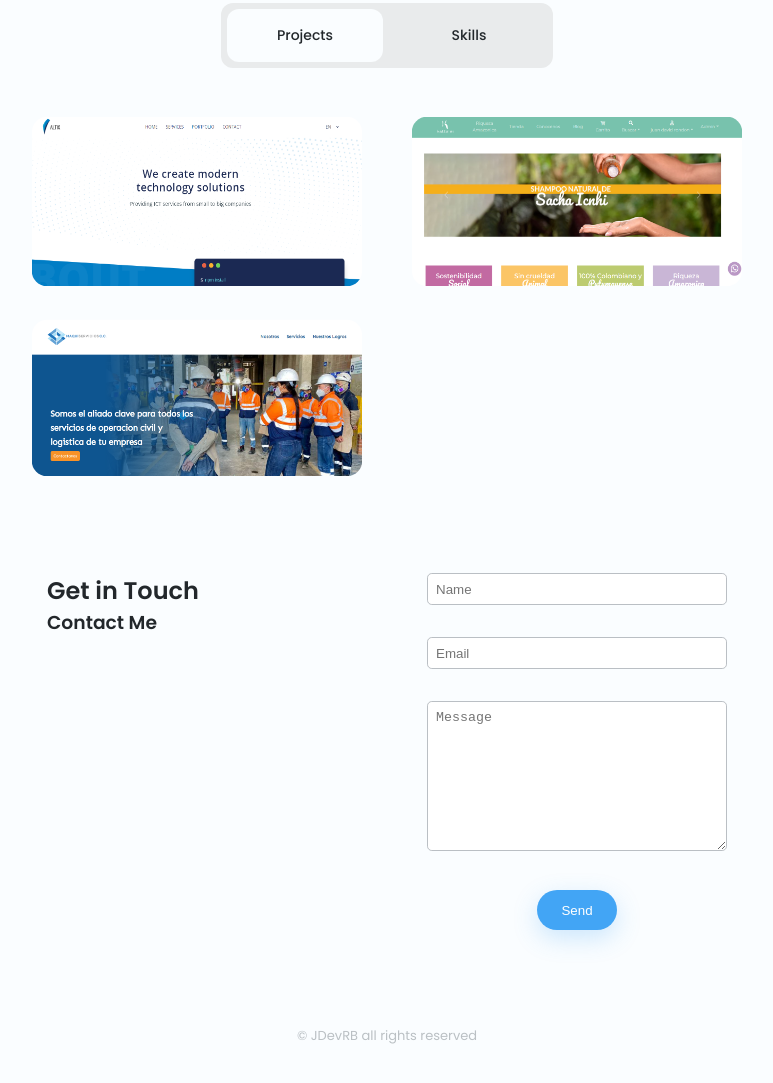
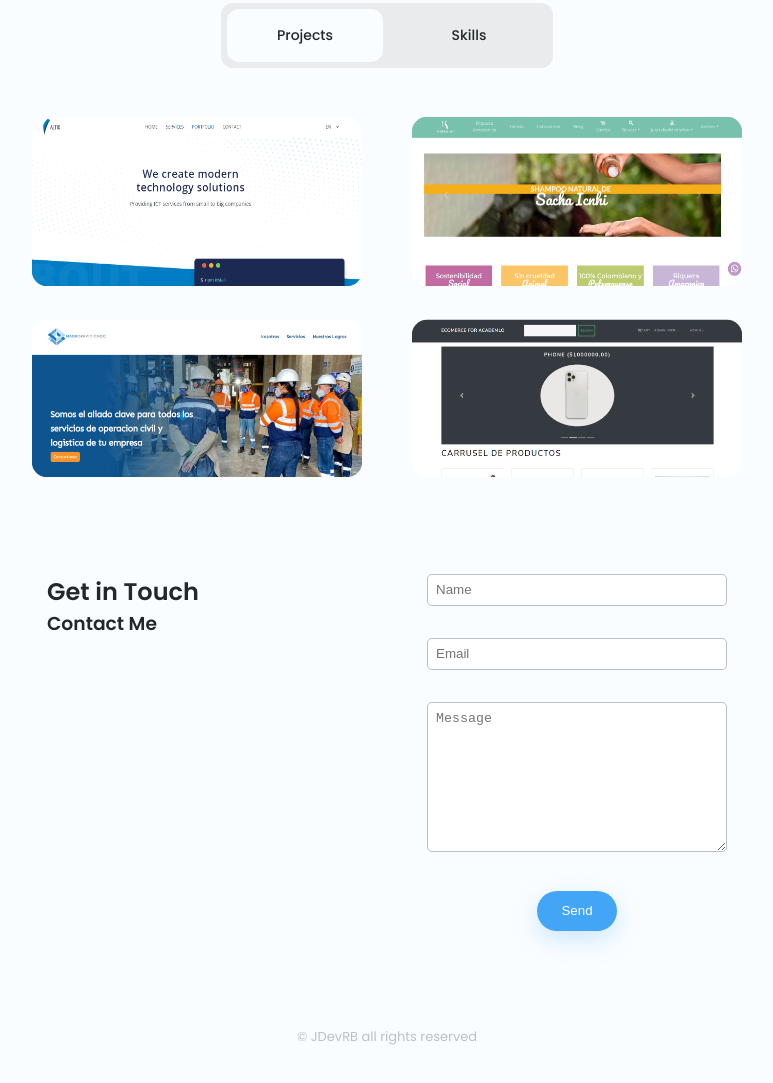
Before and after one commit to jdrb2098/portfolio1, a plain HTML site: page index.html in a window 1280 px wide. Shown: the part 1040-2123 px from the top of the page, without its empty margins (253-1026 px from the left). Drawn offline with nearby package versions, Linux system fonts and the light colour scheme.

Commit message:
new project

```diff
--- a/index.html
+++ b/index.html
@@ -171,6 +171,19 @@
                                 </div>
                             </div>
                         </article>
+                        <article class="projects__card">
+                            <img src="assets/img/E-comerceAcademlo.png" alt="" class="projects__img">
+                            <div class="projects__modal">
+                                <div>
+                                    <span class="projects__subtitle">Web</span>
+                                    <h3 class="projects__title">E-comerce</h3>
+                                    <a href="https://ecomerceacademlo.herokuapp.com/#/" class="projects__button button button__small">
+                                        <i class="ri-link"></i> <p>Ecomerceacademlo.herokuapp.com</p>
+                                    </a>
+
+                                </div>
+                            </div>
+                        </article>
                     </div>
 
                     <!--=============== SKILLS ===============-->
```
Also changed, not shown: assets/img/E-comerceAcademlo.png (added).
